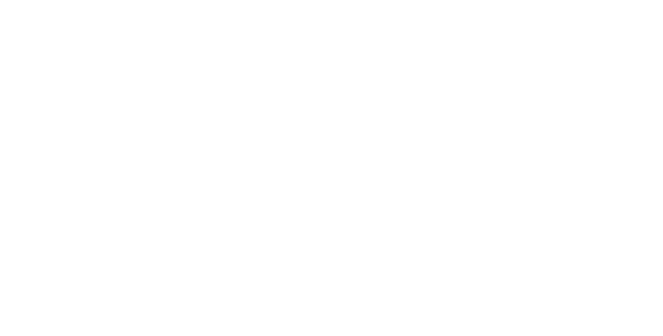
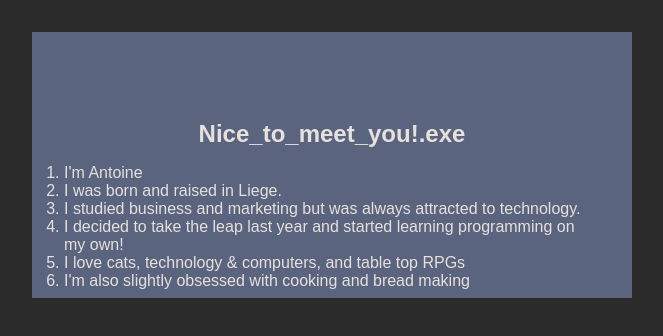
Before and after one commit to ahorguelin/hello_web_switchfully, a plain HTML site: page index.html in a window 1280 px wide. Shown: the whole page, without its empty margins (308-971 px from the left). Drawn offline with Linux system fonts and the light colour scheme; a small style sheet from the web is missing.

Commit message:
layout & css variables

```diff
--- a/assets/static/style.css
+++ b/assets/static/style.css
@@ -0,0 +1,43 @@
+:root{
+    --bg: #2b2b2b;
+    --fg: #e6e1dc;
+    --slate: #5a647e;
+    --red: #da4939;
+    --yellow: #ffc66d;
+    --blue: #6d9cbe;
+    --purple: #b6b3eb;
+    --lgreen: #a5c261;
+    --dgreen: #519f50;
+}
+
+*{
+    margin: 0;
+    padding: 0;
+    box-sizing: border-box;
+}
+
+body{
+    background-color: var(--bg);
+}
+
+.editor{
+    background-color: var(--slate);
+    max-width: 600px;
+    margin: 2rem auto;
+    padding: 0.5rem 2rem;
+}
+
+.editor-header{
+    font-family: 'Hack', sans-serif;
+    color: var(--fg);
+    margin-bottom: 1rem;
+}
+
+.editor-header > h1{
+    text-align: center;
+}
+
+.editor-body{
+    font-family: 'Hack', sans-serif;
+    color: var(--fg);
+}
--- a/index.html
+++ b/index.html
@@ -1,12 +1,37 @@
 <!DOCTYPE html>
 <html lang="en">
+
 <head>
     <meta charset="UTF-8">
     <meta name="viewport" content="width=device-width, initial-scale=1.0">
     <link rel="stylesheet" href="assets/static/style.css">
-    <title>Document</title>
+    <link rel='stylesheet' href='//cdn.jsdelivr.net/npm/hack-font@3.3.0/build/web/hack-subset.css'>
+    <title>Hi!</title>
 </head>
+
 <body>
+    <main>
+        <article class="editor">
+            <div class="editor-header">
+                <div class="editor">
+                    <div class="dot red"></div>
+                    <div class="dot yellow"></div>
+                    <div class="dot green"></div>
+                </div>
+                <h1>Nice_to_meet_you!.exe</h1>
+            </div>
+            <div class="editor-body">
+                <ol>
+                    <li><p>I'm Antoine</p></li>
+                    <li><p>I was born and raised in Liege.</p></li>
+                    <li><p>I studied business and marketing but was always attracted to technology.</p></li>
+                    <li><p>I decided to take the leap last year and started learning programming on my own!</p></li>
+                    <li><p>I love cats, technology & computers, and table top RPGs</p></li>
+                    <li><p>I'm also slightly obsessed with cooking and bread making</p></li>
+                </ol>
+            </div>
+        </article>
+    </main>
+</body>
 
-</body>
 </html>
```
Also changed, not shown: hobby.html (+1 -2 lines).
